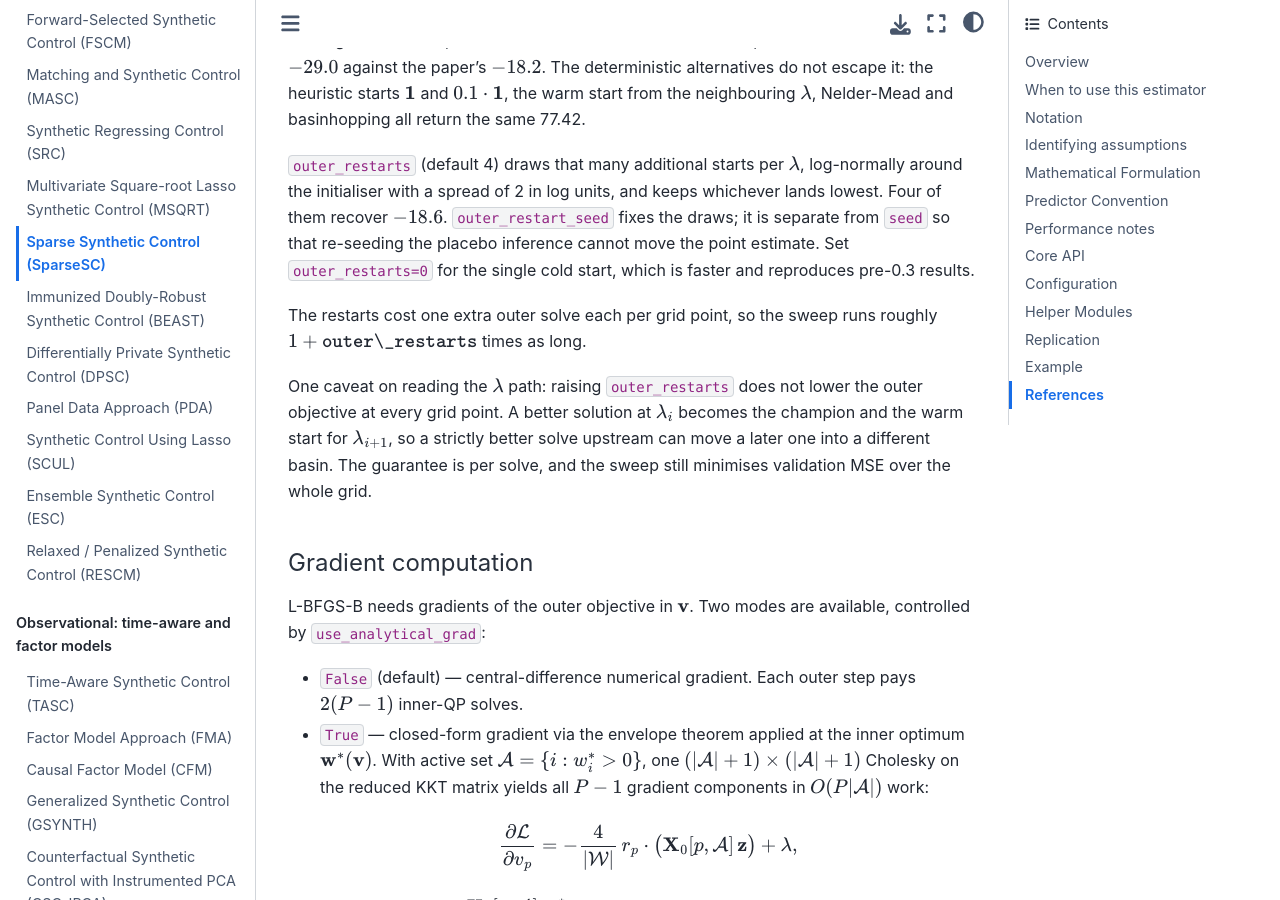
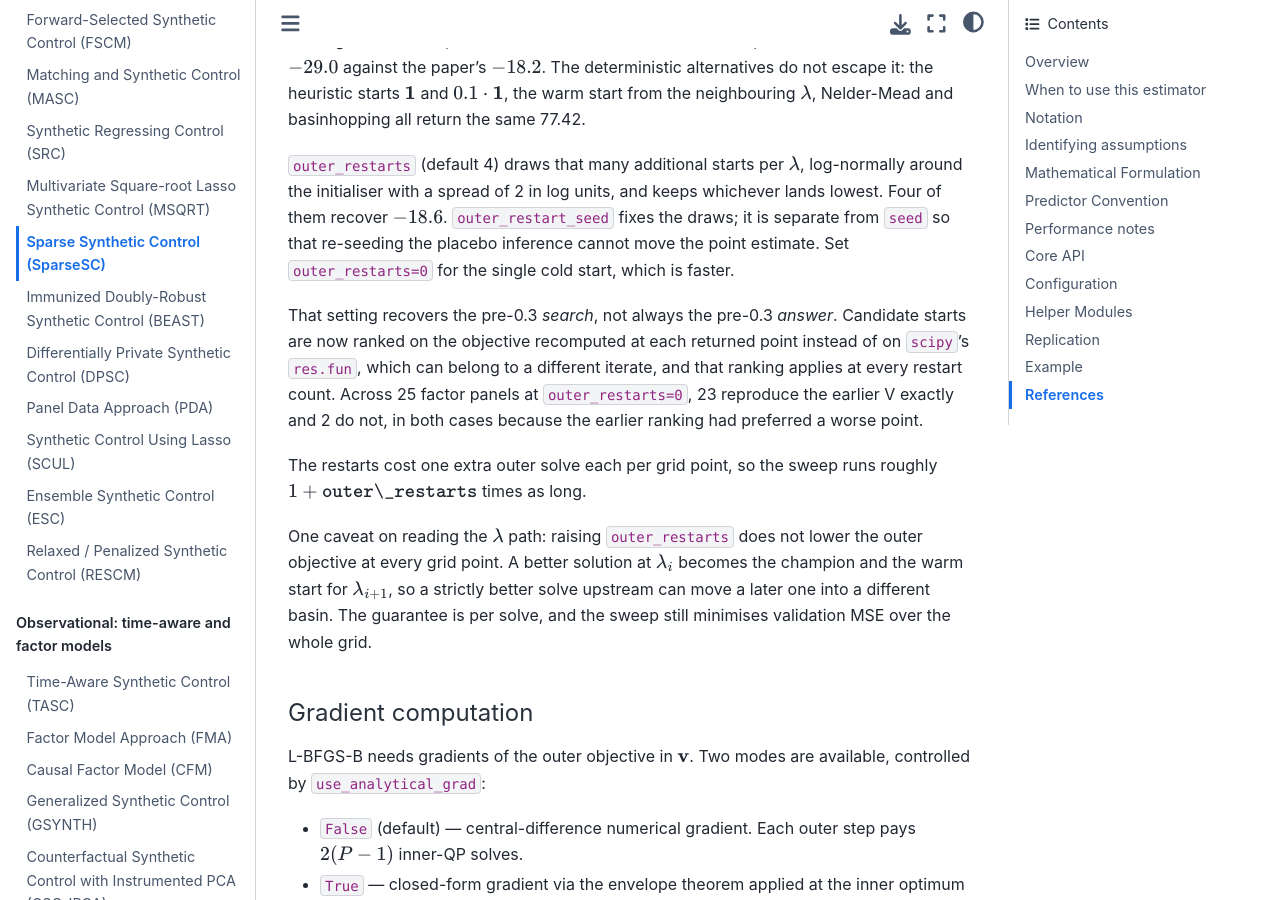
Before and after one commit to jgreathouse9/mlsynth, a Sphinx documentation site: the page built from docs/sparse_sc.rst, in a window 1280 px wide and 900 px high, scrolled down 4681 px. Built offline with Sphinx 7.4.7 and the Sphinx Book theme 1.1.4, drawn with Linux system fonts in a browser that asks for light colours; pages that are not in the unit, such as notebooks, are missing from menus.

Commit message:
Correct the back-compat claim to the measurement, and fix a mutant that measured nothing
Two things the mutation run and the 25-panel sweep turned up.

The back-compat claim was false, and by less than suspected. CHANGELOG and
docs/sparse_sc.rst both said outer_restarts=0 reproduces the previous
behaviour exactly. The restart feature rides on 97353377, which changed how
_solve ranks candidate starts -- the objective recomputed at the returned
point instead of scipy's res.fun -- and that ranking runs at every restart
count, zero included. Measured across 25 factor panels at outer_restarts=0
against a pre-fix module loaded in memory: 23 give a bit-identical V, 2 do
not. Seed 7's selected lambda moves from 1 to 0.398, seed 19's from 1 to 0,
both where res.fun had ranked a worse point first. An earlier note in this
session put the figure at 17 of 25; that was not measured and is wrong.

the-single-predictor-case-goes-back-to-the-sweep survived, and the reason is
not a weak assertion. It lived in the sparse-sc-outer-restarts target, whose
test-command runs test_sparse_sc_outer_restarts.py, while the tests that cover
it are in test_sparse_sc.py. Its covering tests never ran against it. A mutant
whose tests are not in its target's command measures nothing, which is the
same class of defect 4c836c51 found when two patterns stopped matching --
there the mutant could not be applied, here it applies and proves nothing.
Moved to its own target against the same module with the right test file.

The other eleven were killed: 7/7 outer-restarts, 3/3 degeneracy, 1/1 anchor.

Co-Authored-By: Claude Opus 5 <noreply@anthropic.com>
Claude-Session: https://claude.ai/code/session_019AHdYcyq7J2rMctEsiMsf7

```diff
--- a/docs/sparse_sc.rst
+++ b/docs/sparse_sc.rst
@@ -264,7 +264,15 @@ in log units, and keeps whichever lands lowest. Four of them recover
 :math:`-18.6`. ``outer_restart_seed`` fixes the draws; it is separate
 from ``seed`` so that re-seeding the placebo inference cannot move the
 point estimate. Set ``outer_restarts=0`` for the single cold start,
-which is faster and reproduces pre-0.3 results.
+which is faster.
+
+That setting recovers the pre-0.3 *search*, not always the pre-0.3
+*answer*. Candidate starts are now ranked on the objective recomputed at
+each returned point instead of on ``scipy``'s ``res.fun``, which can
+belong to a different iterate, and that ranking applies at every restart
+count. Across 25 factor panels at ``outer_restarts=0``, 23 reproduce the
+earlier V exactly and 2 do not, in both cases because the earlier
+ranking had preferred a worse point.
 
 The restarts cost one extra outer solve each per grid point, so the
 sweep runs roughly :math:`1 + \texttt{outer\_restarts}` times as long.
```
Also changed, not shown: CHANGELOG.md (+9 -2 lines), 1 other file.
